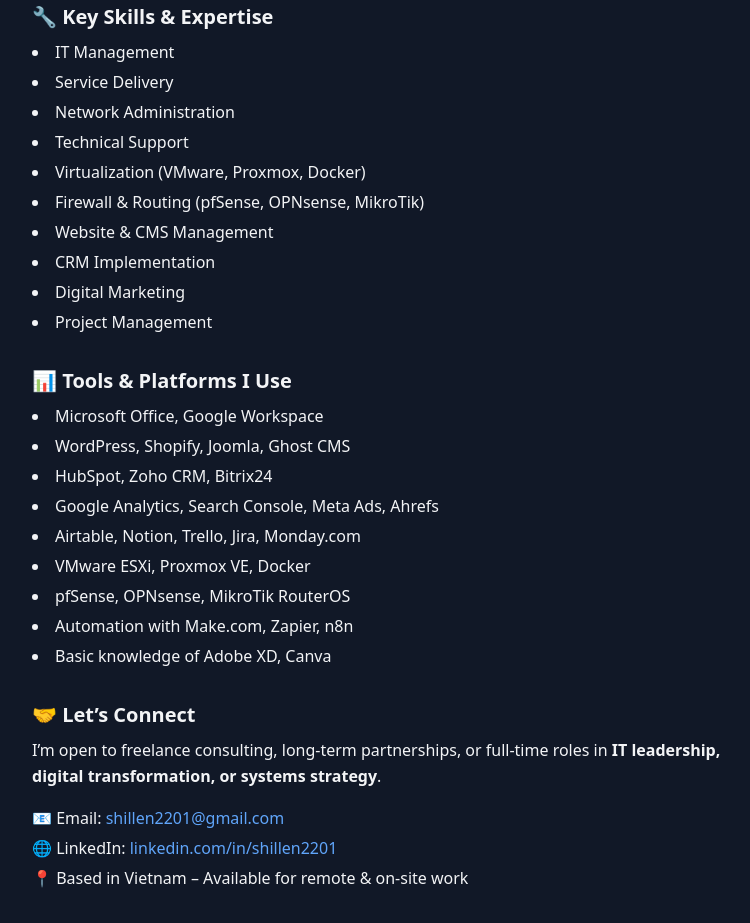
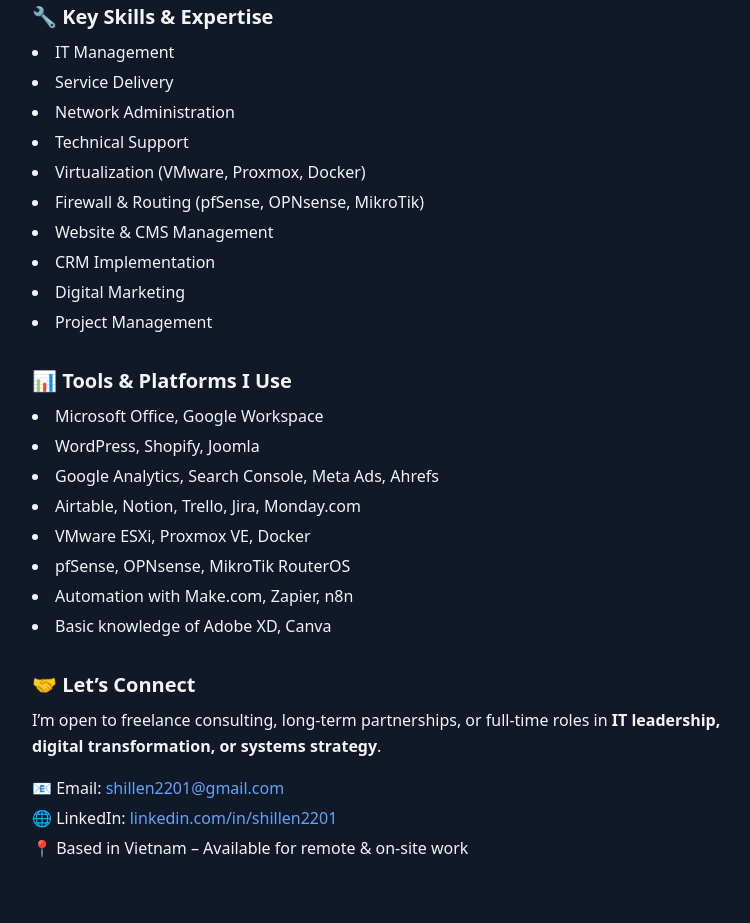
Before and after one commit to shillen2201/officialtad.github.io, a plain HTML site: page index.html in a window 1280 px wide. Shown: the part 510-1433 px from the top of the page, without its empty margins (248-998 px from the left). Drawn offline with nearby package versions, Linux system fonts and the light colour scheme.

Commit message:
Update index.html

```diff
--- a/index.html
+++ b/index.html
@@ -44,8 +44,7 @@
       <h2 class="text-xl font-semibold mb-2">📊 Tools & Platforms I Use</h2>
       <ul class="list-disc list-inside space-y-1">
         <li>Microsoft Office, Google Workspace</li>
-        <li>WordPress, Shopify, Joomla, Ghost CMS</li>
-        <li>HubSpot, Zoho CRM, Bitrix24</li>
+        <li>WordPress, Shopify, Joomla</li>
         <li>Google Analytics, Search Console, Meta Ads, Ahrefs</li>
         <li>Airtable, Notion, Trello, Jira, Monday.com</li>
         <li>VMware ESXi, Proxmox VE, Docker</li>
```
